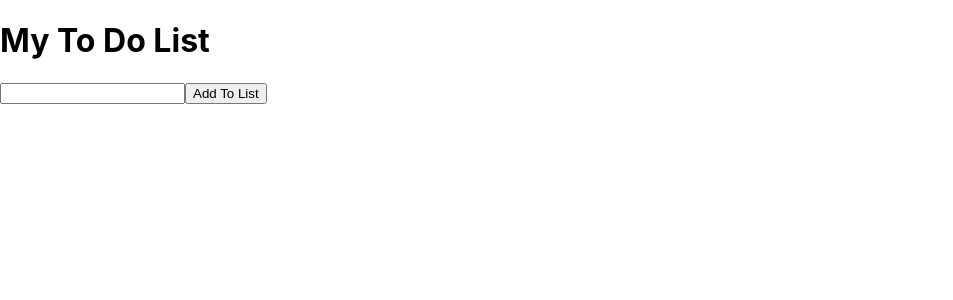
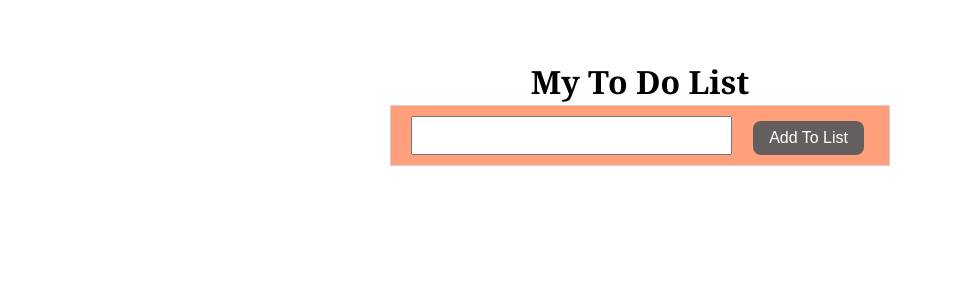
Before and after one commit to lyndasowunmi/ToDo-List, a React (Create React App) app: page / in a window 1280 px wide. Shown: the top 300 px of the page, without its empty margins (0-953 px from the left). Built offline with nearby package versions, Linux system fonts and the light colour scheme.

Commit message:
CSS Styling edits

```diff
--- a/public/index.html
+++ b/public/index.html
@@ -24,7 +24,7 @@
       work correctly both with client-side routing and a non-root public URL.
       Learn how to configure a non-root public URL by running `npm run build`.
     -->
-    <title>React App</title>
+    <title>Lynda's To Do List</title>
   </head>
   <body>
     <noscript>You need to enable JavaScript to run this app.</noscript>
--- a/src/App.css
+++ b/src/App.css
@@ -1,38 +1,100 @@
-.App {
+h1 {
   text-align: center;
+  margin-bottom: 2px;
 }
 
-.App-logo {
-  height: 40vmin;
-  pointer-events: none;
+#todo-list {
+  width: 500px;
+  margin: 60px auto;
 }
 
-@media (prefers-reduced-motion: no-preference) {
-  .App-logo {
-    animation: App-logo-spin infinite 20s linear;
-  }
+form, .todo {
+  border: 1px solid rgb(212, 208, 208);
+  padding: 10px 20px 5px 20px;
+  margin-bottom: 0px;
 }
 
-.App-header {
-  background-color: #282c34;
-  min-height: 100vh;
+form {
+  background-color: lightsalmon ;
+  display: flex;
+  justify-content: space-between;
+  margin-bottom: 0px;
+}
+
+form input {
+  padding: 4px 8px;
+  flex-grow: 1;
+  margin-right: 16px;
+  margin-bottom: 5px;
+}
+
+.todo {
   display: flex;
   flex-direction: column;
-  align-items: center;
-  justify-content: center;
-  font-size: calc(10px + 2vmin);
-  color: white;
 }
 
-.App-link {
-  color: #61dafb;
+.todo:nth-child(even) {
+  background-color: rgb(222, 224, 226) ;
 }
 
-@keyframes App-logo-spin {
-  from {
-    transform: rotate(0deg);
-  }
-  to {
-    transform: rotate(360deg);
-  }
+button {
+  font-size: 16px;
+  background-color: rgb(100, 94, 94);
+  color: #fff;
+  border-radius: 8px;
+  border: none;
+  padding: 8px 16px;
+  cursor: pointer;
+  margin:5px 5px;
 }
+
+
+button:hover {
+  background-color: rgb(112, 98, 98);
+}
+
+button:active {
+  background-color: rgb(112, 98, 98);
+}
+
+button:focus {
+  outline: 0;
+}
+
+input[type='text'] {
+  font-size: 20px;
+}
+
+.todo input[type="radio"] {
+  transform: scale(1.1) translateY(1px);
+  cursor: pointer;
+}
+
+.todo-text input {
+  padding: 4px;
+}
+
+.todo-text {
+  font-size: 24px;
+  font-weight: 600;
+  line-height: 10px;
+  margin: 5px 0 0 30px;
+
+}
+
+.todo-completed {
+  display: inline-block;
+  margin: 10px 0;
+}
+
+.todo-actions {
+  display: flex;
+  float: right;
+  align-items: right;
+  margin-top: 0;
+
+}
+
+#todo-Edits {
+  margin-bottom: 10px;
+}
--- a/src/index.css
+++ b/src/index.css
@@ -1,8 +1,6 @@
 body {
-  margin: 0;
-  font-family: -apple-system, BlinkMacSystemFont, 'Segoe UI', 'Roboto', 'Oxygen',
-    'Ubuntu', 'Cantarell', 'Fira Sans', 'Droid Sans', 'Helvetica Neue',
-    sans-serif;
+  margin: 0px;
+  font-family: 'Georgia', -apple-system, BlinkMacSystemFont, 'Segoe UI', Roboto, Oxygen, Ubuntu, Cantarell, 'Open Sans', 'Helvetica Neue', sans-serif;
   -webkit-font-smoothing: antialiased;
   -moz-osx-font-smoothing: grayscale;
 }
```
